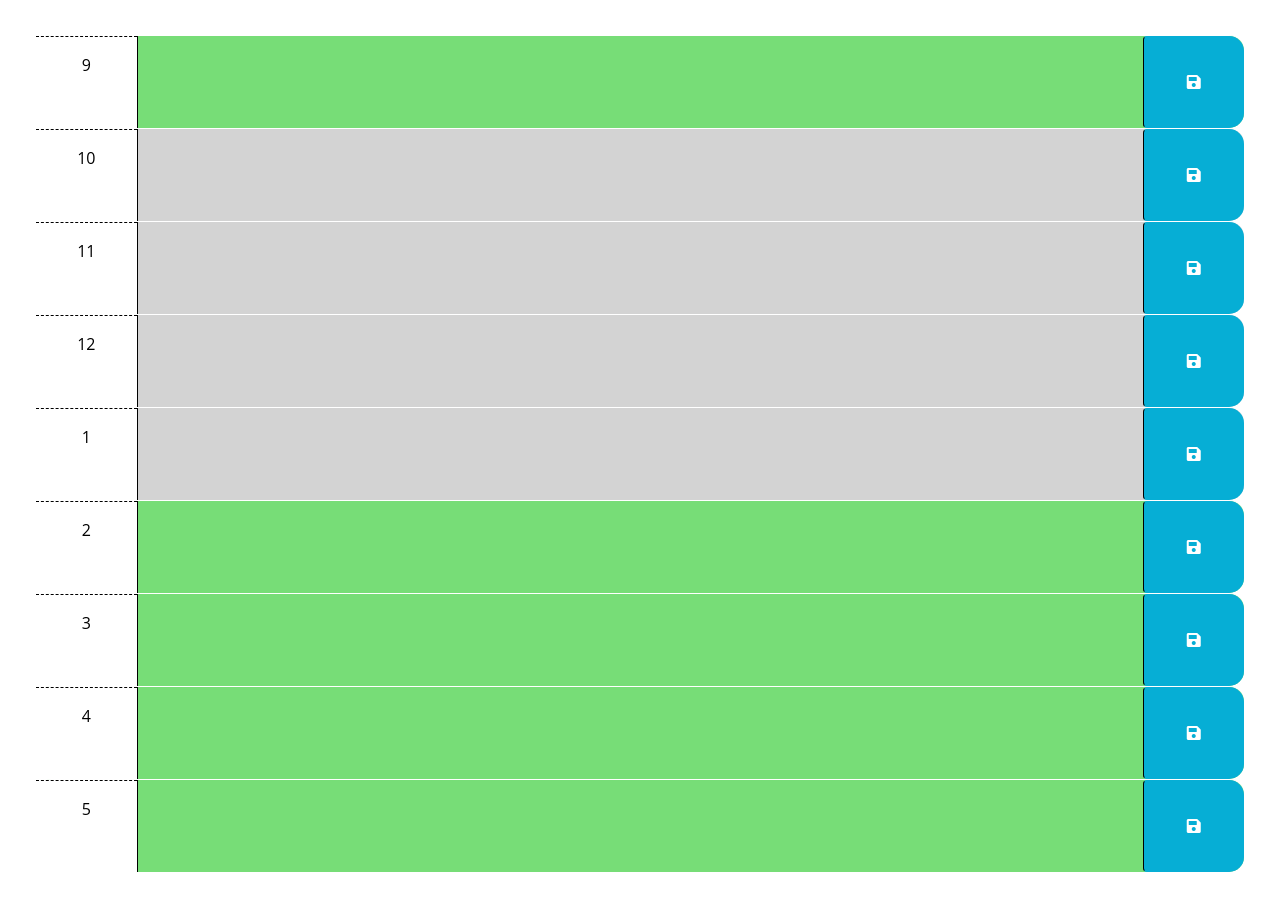
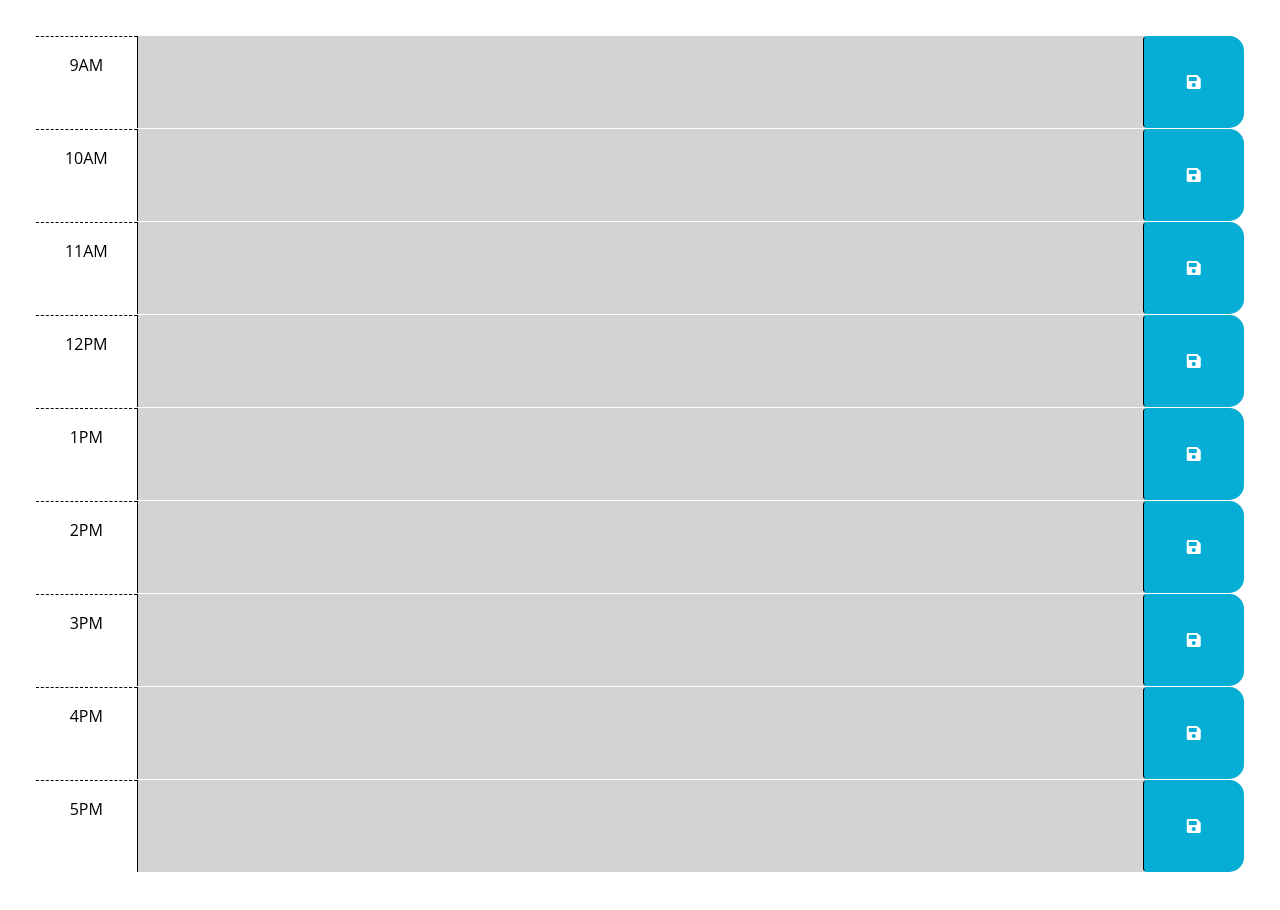
Before and after one commit to christianbmartinez/work-scheduler-app, a plain HTML site: page index.html in a window 1280 px wide. Shown: the part 240-1150 px from the top of the page. Drawn offline with nearby package versions, Linux system fonts and the light colour scheme.

Commit message:
Removed comments from html, finished sorting the time of day function for the scheduler

```diff
--- a/index.html
+++ b/index.html
@@ -31,85 +31,72 @@
       <p id="currentDay" class="lead"></p>
     </header>
     <div class="container-fluid px-5 my-5" id="app-container">
-      <!-- Use class for "past", "present", and "future" to apply styles to the
-        time-block divs accordingly. The javascript will need to do this by
-        adding/removing these classes on each div by comparing the hour in the
-        id to the current hour. The html provided below is meant to be an example
-        demonstrating how the css provided can be leveraged to create the
-        desired layout and colors. The html below should be removed or updated
-        in the finished product. Remember to delete this comment once the
-        code is implemented.
-        -->
-
-      <!-- Example of a past time block. The "past" class adds a gray background color. -->
-      <div id="hour-9" class="row time-block">
-        <div class="col-2 col-md-1 hour text-center py-3">9</div>
+      <div id="hour-9" class="row time-block" data-value="9">
+        <div class="col-2 col-md-1 hour text-center py-3">9AM</div>
         <textarea class="col-8 col-md-10 description" rows="3"> </textarea>
         <button class="btn saveBtn col-2 col-md-1" aria-label="save">
           <i class="fas fa-save" aria-hidden="true"></i>
         </button>
       </div>
 
-      <!-- Example of a present time block. The "present" class adds a red background color. -->
-      <div id="hour-10" class="row time-block">
-        <div class="col-2 col-md-1 hour text-center py-3">10</div>
+      <div id="hour-10" class="row time-block" data-value="10">
+        <div class="col-2 col-md-1 hour text-center py-3">10AM</div>
         <textarea class="col-8 col-md-10 description" rows="3"> </textarea>
         <button class="btn saveBtn col-2 col-md-1" aria-label="save">
           <i class="fas fa-save" aria-hidden="true"></i>
         </button>
       </div>
 
-      <!-- Example of a future time block. The "future" class adds a green background color. -->
-      <div id="hour-11" class="row time-block">
-        <div class="col-2 col-md-1 hour text-center py-3">11</div>
+      <div id="hour-11" class="row time-block" data-value="11">
+        <div class="col-2 col-md-1 hour text-center py-3">11AM</div>
         <textarea class="col-8 col-md-10 description" rows="3"> </textarea>
         <button class="btn saveBtn col-2 col-md-1" aria-label="save">
           <i class="fas fa-save" aria-hidden="true"></i>
         </button>
       </div>
 
-      <div id="hour-12" class="row time-block">
-        <div class="col-2 col-md-1 hour text-center py-3">12</div>
+      <div id="hour-12" class="row time-block" data-value="12">
+        <div class="col-2 col-md-1 hour text-center py-3">12PM</div>
         <textarea class="col-8 col-md-10 description" rows="3"> </textarea>
         <button class="btn saveBtn col-2 col-md-1" aria-label="save">
           <i class="fas fa-save" aria-hidden="true"></i>
         </button>
       </div>
 
-      <div id="hour-1" class="row time-block">
-        <div class="col-2 col-md-1 hour text-center py-3">1</div>
+      <div id="hour-1" class="row time-block" data-value="13">
+        <div class="col-2 col-md-1 hour text-center py-3">1PM</div>
         <textarea class="col-8 col-md-10 description" rows="3"> </textarea>
         <button class="btn saveBtn col-2 col-md-1" aria-label="save">
           <i class="fas fa-save" aria-hidden="true"></i>
         </button>
       </div>
 
-      <div id="hour-2" class="row time-block">
-        <div class="col-2 col-md-1 hour text-center py-3">2</div>
+      <div id="hour-2" class="row time-block" data-value="14">
+        <div class="col-2 col-md-1 hour text-center py-3">2PM</div>
         <textarea class="col-8 col-md-10 description" rows="3"> </textarea>
         <button class="btn saveBtn col-2 col-md-1" aria-label="save">
           <i class="fas fa-save" aria-hidden="true"></i>
         </button>
       </div>
 
-      <div id="hour-3" class="row time-block">
-        <div class="col-2 col-md-1 hour text-center py-3">3</div>
+      <div id="hour-3" class="row time-block" data-value="15">
+        <div class="col-2 col-md-1 hour text-center py-3">3PM</div>
         <textarea class="col-8 col-md-10 description" rows="3"> </textarea>
         <button class="btn saveBtn col-2 col-md-1" aria-label="save">
           <i class="fas fa-save" aria-hidden="true"></i>
         </button>
       </div>
 
-      <div id="hour-4" class="row time-block">
-        <div class="col-2 col-md-1 hour text-center py-3">4</div>
+      <div id="hour-4" class="row time-block" data-value="16">
+        <div class="col-2 col-md-1 hour text-center py-3">4PM</div>
         <textarea class="col-8 col-md-10 description" rows="3"> </textarea>
         <button class="btn saveBtn col-2 col-md-1" aria-label="save">
           <i class="fas fa-save" aria-hidden="true"></i>
         </button>
       </div>
 
-      <div id="hour-5" class="row time-block">
-        <div class="col-2 col-md-1 hour text-center py-3">5</div>
+      <div id="hour-5" class="row time-block" data-value="17">
+        <div class="col-2 col-md-1 hour text-center py-3">5PM</div>
         <textarea class="col-8 col-md-10 description" rows="3"> </textarea>
         <button class="btn saveBtn col-2 col-md-1" aria-label="save">
           <i class="fas fa-save" aria-hidden="true"></i>
--- a/script.js
+++ b/script.js
@@ -13,24 +13,22 @@ $(function () {
   const three = $('#hour-3')
   const four = $('#hour-4')
   const five = $('#hour-5')
-  // Get the hours that have passed since the app was launched. Minus it by 9, which is the starting time for our app
-  const hoursPassedSinceNine = dayjs().format('H') - 9
-  console.log('Hours passed since 9:', hoursPassedSinceNine, 'hours')
-  // Get the current hour, whether it's am or pm, and store it
-  const currentHour = dayjs().format('H')
-  // Loop through the app children, then loop through their children, and return the innerText. 9AM, 10AM, etc
-  for (let i = 0; i < app[0].children.length; i++) {
+  const date = new Date() // Get the date
+  const currentHour = date.getHours() // 24 hour format
+  // Loop through the app children, then loop through their children,
+  // compare the data-value attribute to the current hour and assign the proper class
+    for (let i = 0; i < app[0].children.length; i++) {
     for (let j = 0; j < app[i].children.length; j++) {
-      if (app[i].children[j].innerText < currentHour) {
-        console.log(app[i].children[j].innerText, currentHour)
+      if(app[i].children[j].getAttribute('data-value') < currentHour) {
         app[i].children[j].classList.add('past')
-      } else if (app[i].children[j].innerText === currentHour) {
+      } else if (app[i].children[j].getAttribute('data-value') === currentHour.toString()) {
         app[i].children[j].classList.add('present')
       } else {
         app[i].children[j].classList.add('future')
       }
     }
   }
+
 
   // TODO: Add a listener for click events on the save button. This code should
   // use the id in the containing time-block as a key to save the user input in
```
